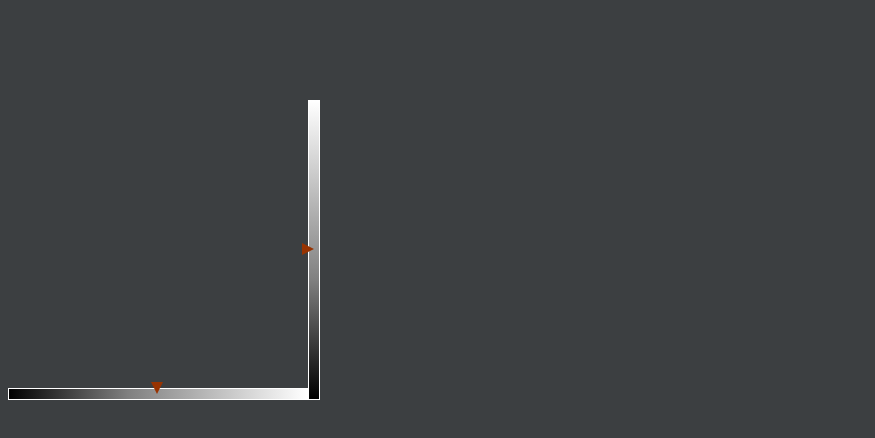
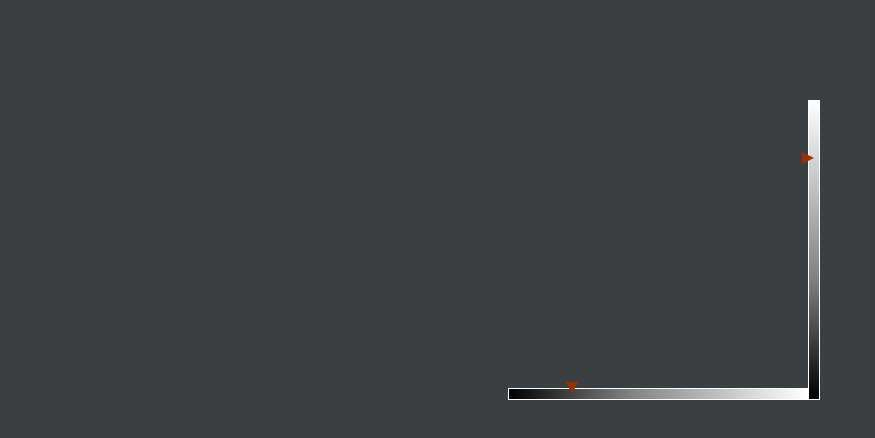
Before and after one commit to ellaHRM/storm-colorpicker, a website: page slider/slider.html in a window 1280 px wide. Shown: the whole page, without its empty margins (0-875 px from the left). Drawn offline with nearby package versions, Linux system fonts and the light colour scheme; files that its build step writes are made by us from their sources.

Commit message:
returns public api from Slider's object added subscribers added object as parameters to Slider's constructor fixed bug with deprecated variables state added caption added basic non-intuitive align (temporary solution)

```diff
--- a/slider/slider.html
+++ b/slider/slider.html
@@ -14,8 +14,18 @@
 </head>
 <body>
 <script>
-  var a = new Slider(document.querySelector('body'), 'horizontal');
-  new Slider(document.querySelector('body'), 'vertical');
+  //  var a = new Slider(document.querySelector('body'), 'horizontal', 300, 400);
+  var a = new Slider(document.querySelector('body'), {
+    direction: 'horizontal',
+    startValue: 55,
+    caption: 'Opacity: '
+  });
+  a.on('change', function(val) {
+    console.log(val);
+  });
+
+  new Slider(document.querySelector('body'), 'vertical', 50, 'Brightness: ');
+  document.querySelector('.slider').style.marginLeft = '500px';
 </script>
 </body>
 </html>
--- a/slider/slider.js
+++ b/slider/slider.js
@@ -1,5 +1,6 @@
 (function (window) {
   var uniqueId = 0;
+  // TODO not so elegant way to determine active thumb, although ...
   var capturedThumb;
 
   /**
@@ -28,9 +29,11 @@
    * @param attachTo
    * @param direction
    * @param startValue
+   * @returns {{setValue: (Function), showTip: (Function), hideTip: (Function)}}
    * @constructor
+   * @param caption
    */
-  function Slider(attachTo, direction, startValue) {
+  function Slider(attachTo, direction, startValue, caption) {
     var self = this,
       C = {
         DIR_HORIZONTAL: 'horizontal',
@@ -48,6 +51,18 @@
     };
 
     self.uniqueId = uniqueId;
+    self.subscribers = {
+      change: []
+    };
+
+    function parseArguments(args) {
+      if (args.length === 2 && typeof direction === 'object') {
+        var opts = Object.create(direction);
+        direction = opts.direction;
+        startValue = opts.startValue;
+        caption = opts.caption;
+      }
+    }
 
     /**
      * Init module
@@ -124,6 +139,11 @@
      * Events
      ********/
     self.bindEvents = function () {
+      /**
+       * Fires when thumb is captured by mouse (tap)
+       * ------>o<----------
+       * @param e
+       */
       function onThumbCaptured(e) {
         capturedThumb = e.target;
         self.thumbState.captured = true;
@@ -133,7 +153,14 @@
         self.showTip();
       }
 
+      /**
+       * Fires when thumb slides over the track
+       * ------o->->->------
+       * @param e
+       */
       function onThumbSlides(e) {
+        // TODO weak place: each time regenerates variables
+        self.setupVariables();
         if (!self.thumbState.slides && self.thumbState.captured === true) {
           self.thumbState.slides = true;
         }
@@ -143,6 +170,10 @@
         }
       }
 
+      /**
+       * Fires when thumb is pressed away
+       * ------o------------
+       */
       function onThumbReleases() {
         capturedThumb = false;
         self.thumbState.captured = false;
@@ -164,10 +195,6 @@
       sliderRect = self.$track.getBoundingClientRect();
       thumbRect = self.$thumb.getBoundingClientRect();
       ratio = C.MAX_VALUE / sliderLength;
-      self.value = (startValue === undefined) ? (C.MAX_VALUE / 2) : startValue;
-
-      // move thumb to initial position
-      self.moveThumb(getRelVal(self.value), getRelVal(self.value), true);
     };
 
     /**
@@ -188,7 +215,8 @@
     self.moveThumb = function(posX, posY, ignoreOffset) {
       var thumbPos,
         sliderOffsetTop = sliderRect.top,
-        sliderOffsetLeft = sliderRect.left;
+        sliderOffsetLeft = sliderRect.left,
+        value;
 
       if (ignoreOffset) {
         sliderOffsetTop = 0;
@@ -230,7 +258,6 @@
           }
           // absolute value relative to parent
           self.$thumb.style.left = thumbPos - (thumbRect.height / 2) + 'px';
-          self.$tip.style.left = thumbPos;
 
           // 60 is magic number to properly align tip's left position
           self.$tip.style.left = thumbPos - 60 + 'px';
@@ -238,18 +265,37 @@
           break;
       }
 
-      self.value = Math.floor(thumbPos * ratio);
-      self.$tip.innerText = 'Brightness: ' + self.value;
+      value = Math.ceil(thumbPos * ratio);
+      if (value !== self.value) {
+        self.releaseSubscriber('change', value);
+      }
+      self.value = value;
+      self.$tip.innerText = caption ? caption + self.value : self.value;
 
-      if (direction == C.DIR_VERTICAL) {
+      self.alignTip();
+    };
+
+    self.alignTip = function() {
+      // TODO auto align based on width (probably)
+      if (direction === C.DIR_VERTICAL) {
         if (self.value >= 100) {
           // add left margin if value higher then 100
           self.$tip.style.marginLeft = -8 + 'px';
         } else {
           self.$tip.style.marginLeft = 0;
         }
+      } else {
+        if (self.value >= 100) {
+          // add left margin if value higher then 100
+          self.$tip.style.marginLeft = 0;
+        } else {
+          if (self.value > 10) {
+            self.$tip.style.marginLeft = 4 + 'px';
+          } else {
+            self.$tip.style.marginLeft = 6 + 'px';
+          }
+        }
       }
-      // TODO auto align
     };
 
     /**
@@ -260,14 +306,46 @@
       self.moveThumb(getRelVal(val), getRelVal(val), true);
     };
 
+    /**
+     *
+     * @returns {*}
+     */
+    self.getValue = function () {
+      return self.value;
+    };
+
+    /**
+     * Releases event
+     * @param evt
+     */
+    self.releaseSubscriber = function(evt) {
+      var args = Array.prototype.splice.call(arguments, 1);
+      self.subscribers[evt].map(function (fn) {
+        fn.apply(this, args);
+      });
+    };
+
+    parseArguments(arguments);
     self.init();
     self.setupVariables();
+    self.value = (startValue === undefined || (startValue < 0 || startValue > C.MAX_VALUE)) ? (C.MAX_VALUE / 2) : startValue;
+
+    // move thumb to initial position
+    self.moveThumb(getRelVal(self.value), getRelVal(self.value), true);
 
     uniqueId++;
 
-    //return {
-      // TODO
-    //}
+    return {
+      setValue: self.setValue,
+      getValue: self.getValue,
+      showTip: self.showTip,
+      hideTip: self.hideTip,
+      on: function(evt, fn) {
+        if (self.subscribers.hasOwnProperty(evt)) {
+          self.subscribers[evt].push(fn);
+        }
+      }
+    };
   }
 
   // delegation global events to Slider-s
--- a/slider/slider.less
+++ b/slider/slider.less
@@ -1,9 +1,13 @@
 // TODO run through autoprefixer
+// track
 @trackLength: 300px;
 @trackHeight: 12px;
+// thumb
 @thumbColor: #983301;
 @thumbSize: 6px;
+// tip
 @tipBg: #3C3F41;
+@tipColor: #c6c6c6;
 
 .slider {
   * {
@@ -55,7 +59,7 @@
   position: absolute;
   white-space: nowrap;
   z-index: 100;
-  color: #bbbbbb;
+  color: @tipColor;
   font-size: 16px;
   border: solid #0c0c0c 1px;
   border-radius: 10px;
```
